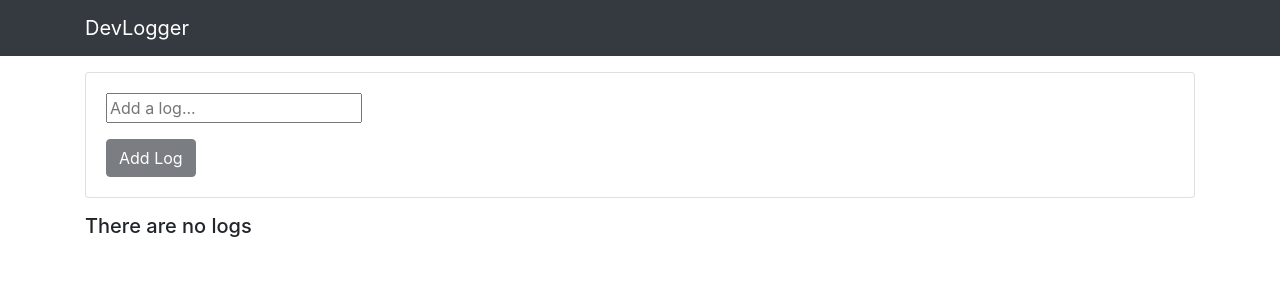
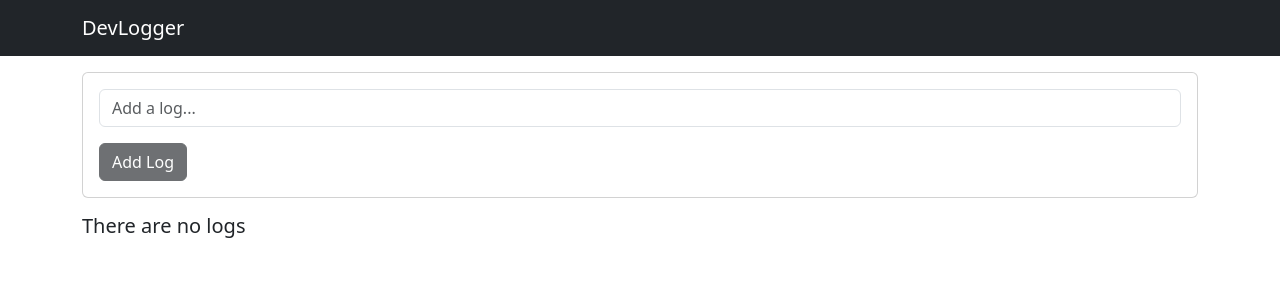
Before and after one commit to petermacko90/devlogger, an Angular app: page / in a window 1280 px wide. Shown: the top 300 px of the page. Built offline with nearby package versions, Linux system fonts and the light colour scheme.

Commit message:
update bootstrap

```diff
--- a/angular.json
+++ b/angular.json
@@ -30,8 +30,6 @@
               "node_modules/bootstrap/dist/css/bootstrap.css"
             ],
             "scripts": [
-              "node_modules/jquery/dist/jquery.js",
-              "node_modules/popper.js/dist/umd/popper.js",
               "node_modules/bootstrap/dist/js/bootstrap.js"
             ],
             "browser": "src/main.ts"
@@ -80,8 +78,6 @@
             "polyfills": "src/polyfills.ts",
             "tsConfig": "src/tsconfig.spec.json",
             "scripts": [
-              "node_modules/jquery/dist/jquery.js",
-              "node_modules/popper.js/dist/umd/popper.js",
               "node_modules/bootstrap/dist/js/bootstrap.js"
             ],
             "styles": [
--- a/package.json
+++ b/package.json
@@ -21,11 +21,9 @@
     "@angular/platform-browser-dynamic": "^19.2.7",
     "@angular/router": "^19.2.7",
     "@angular/service-worker": "^19.2.7",
-    "bootstrap": "^4.3.1",
+    "bootstrap": "^5.3.5",
     "core-js": "^2.4.1",
     "font-awesome": "^4.7.0",
-    "jquery": "^3.4.0",
-    "popper.js": "^1.14.7",
     "rxjs": "^6.6.7",
     "tslib": "^2.0.0",
     "zone.js": "~0.15.0",
--- a/src/app/components/log-form/log-form.component.html
+++ b/src/app/components/log-form/log-form.component.html
@@ -1,11 +1,11 @@
 <div class="card card-body mb-3">
   <form (ngSubmit)="onSubmit()">
-    <div class="form-group">
+    <div class="mb-3">
       <input
         type="text"
         name="text"
         [(ngModel)]="text"
-        class="from-control"
+        class="form-control"
         placeholder="Add a log..."
         aria-label="Add a log"
       />
--- a/src/app/components/logs/logs.component.html
+++ b/src/app/components/logs/logs.component.html
@@ -1,9 +1,13 @@
 <ul class="list-group" *ngIf="loaded && logs?.length > 0">
-  <li *ngFor="let log of logs" [class.list-group-item-secondary]="selectedLog === log" class="list-group-item d-flex justify-content-between align-items-center">
-    <a (click)="onSelect(log)" href="#" title="Edit log" class="font-weight-bold">
+  <li
+    *ngFor="let log of logs"
+    [class.list-group-item-secondary]="selectedLog === log"
+    class="list-group-item d-flex justify-content-between align-items-center"
+  >
+    <a (click)="onSelect(log)" href="#" title="Edit log" class="fw-bold">
       {{ log.text }}
     </a>
-    <span class="log-date">{{ log.date | date: 'short' }}</span>
+    <span>{{ log.date | date : "short" }}</span>
     <i (click)="onDelete(log)" class="fa fa-remove" title="Delete log"></i>
   </li>
 </ul>
```
Also changed, not shown: 1 other file (tests, documents, lock files or other folders).
